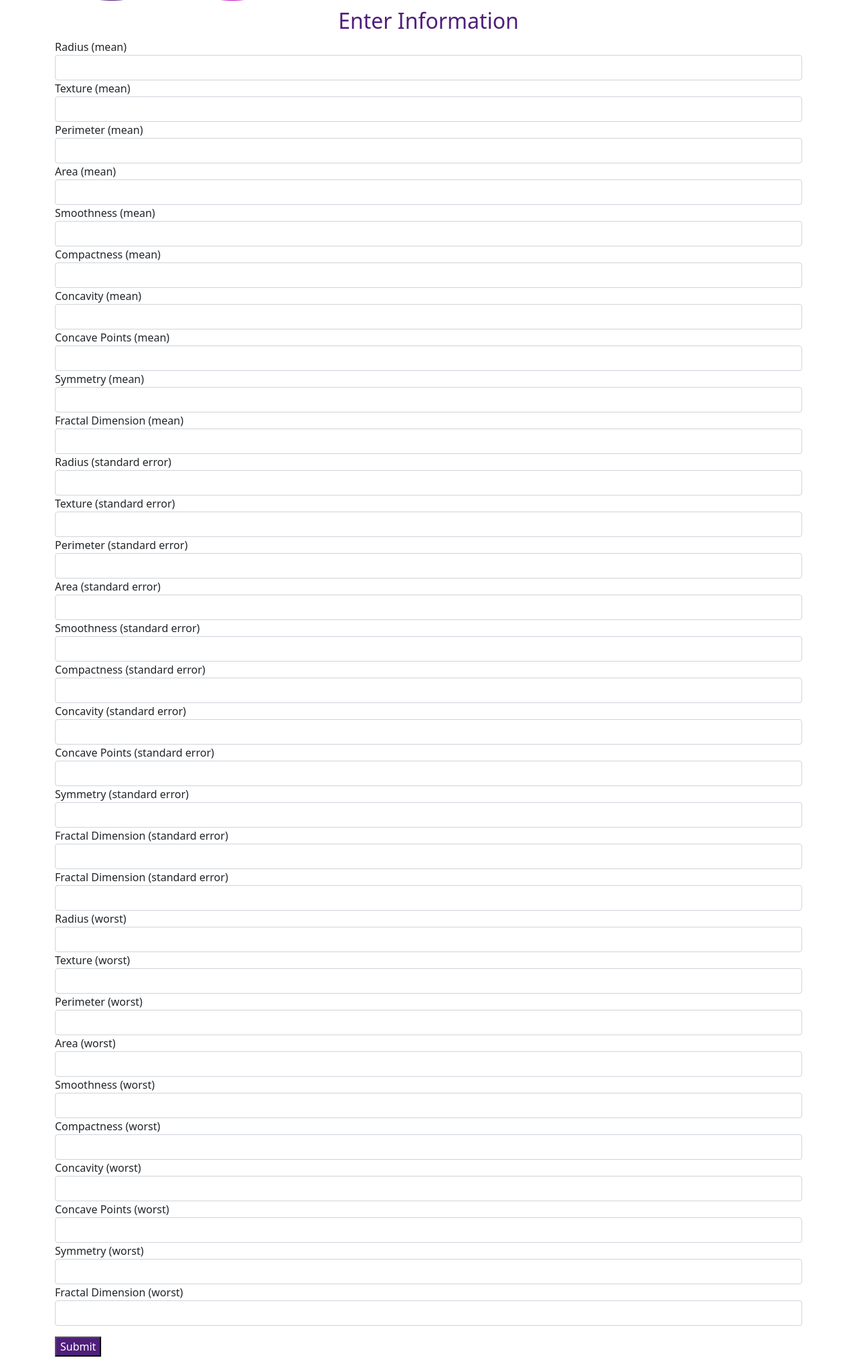
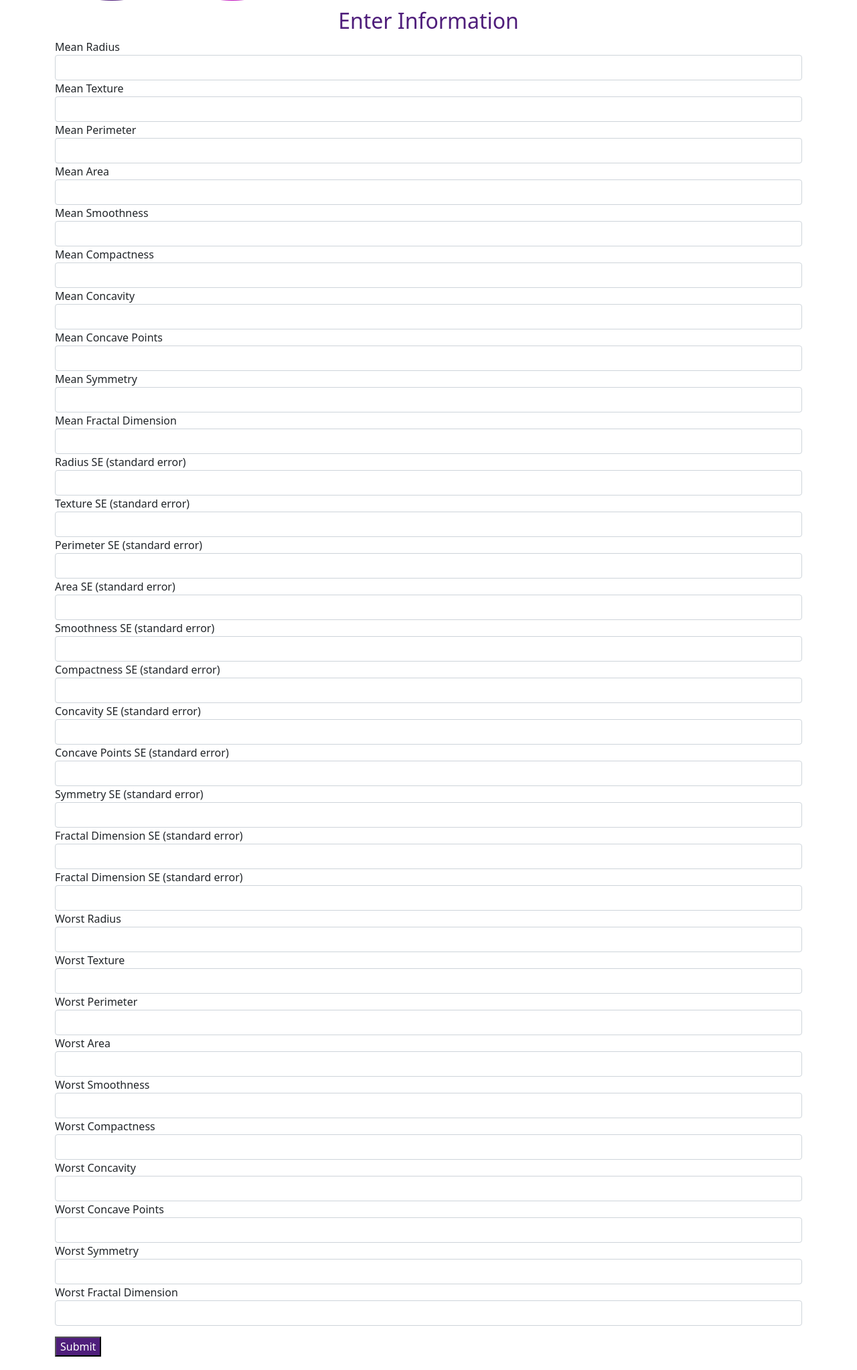
Before and after one commit to ManeliFotoutan/smart-website-for-cancer-recognition, a Flask app: page /input in a window 1280 px wide. Shown: the part 134-2180 px from the top of the page at 67% size. Run offline with Flask 3, Linux system fonts and the light colour scheme; the visitor is signed in with stand-in values (Sample User, id 1); some libraries are stand-ins or nearby versions.

Commit message:
change input names

```diff
--- a/templates/input.html
+++ b/templates/input.html
@@ -61,128 +61,128 @@
 
         <form method="POST"">
             <div class="form-group">
-                <label>Radius (mean)</label>
-                <input type="text" class="form-control" name="radius_mean" required>
+                <label>Mean Radius</label>
+                <input type="text" class="form-control" name="mean_radius" required>
             </div>
             <div class="form-group">
-                <label>Texture (mean)</label>
-                <input type="text" class="form-control" name="texture_mean" required>
+                <label>Mean Texture</label>
+                <input type="text" class="form-control" name="mean_texture" required>
             </div>
             <div class="form-group">
-                <label>Perimeter (mean)</label>
-                <input type="text" class="form-control" name="perimeter_mean" required>
+                <label>Mean Perimeter</label>
+                <input type="text" class="form-control" name="mean_perimeter" required>
             </div>
             <div class="form-group">
-                <label>Area (mean)</label>
-                <input type="text" class="form-control" name="area_mean" required>
+                <label>Mean Area</label>
+                <input type="text" class="form-control" name="mean_area" required>
             </div>
             <div class="form-group">
-                <label>Smoothness (mean)</label>
-                <input type="text" class="form-control" name="smoothness_mean" required>
+                <label>Mean Smoothness</label>
+                <input type="text" class="form-control" name="mean_smoothness" required>
             </div>
             <div class="form-group">
-                <label>Compactness (mean)</label>
-                <input type="text" class="form-control" name="compactness_mean" required>
+                <label>Mean Compactness</label>
+                <input type="text" class="form-control" name="mean_compactness" required>
             </div>
             <div class="form-group">
-                <label>Concavity (mean)</label>
-                <input type="text" class="form-control" name="concavity_mean" required>
+                <label>Mean Concavity</label>
+                <input type="text" class="form-control" name="mean_concavity" required>
             </div>
             <div class="form-group">
-                <label>Concave Points (mean)</label>
-                <input type="text" class="form-control" name="concave_points_mean" required>
+                <label>Mean Concave Points</label>
+                <input type="text" class="form-control" name="mean_concave_points" required>
             </div>
             <div class="form-group">
-                <label>Symmetry (mean)</label>
-                <input type="text" class="form-control" name="symmetry_mean)" required>
+                <label>Mean Symmetry</label>
+                <input type="text" class="form-control" name="mean_symmetry" required>
             </div>
             <div class="form-group">
-                <label>Fractal Dimension (mean)</label>
-                <input type="text" class="form-control" name="fractal_dimension_mean" required>
+                <label>Mean Fractal Dimension</label>
+                <input type="text" class="form-control" name="mean_fractal_dimension" required>
             </div>
             <div class="form-group">
-                <label>Radius (standard error)</label>
-                <input type="text" class="form-control" name="radius_standard_error" required>
+                <label>Radius SE (standard error)</label>
+                <input type="text" class="form-control" name="radius_se" required>
             </div>
             <div class="form-group">
-                <label>Texture (standard error)</label>
-                <input type="text" class="form-control" name="texture_standard_error" required>
+                <label>Texture SE (standard error)</label>
+                <input type="text" class="form-control" name="texture_se" required>
             </div>
             <div class="form-group">
-                <label>Perimeter (standard error)</label>
-                <input type="text" class="form-control" name="perimeter_standard_error" required>
+                <label>Perimeter SE (standard error)</label>
+                <input type="text" class="form-control" name="perimeter_se" required>
             </div>
             <div class="form-group">
-                <label>Area (standard error)</label>
-                <input type="text" class="form-control" name="area_standard_error" required>
+                <label>Area SE (standard error)</label>
+                <input type="text" class="form-control" name="area_se" required>
             </div>
             <div class="form-group">
-                <label>Smoothness (standard error)</label>
-                <input type="text" class="form-control" name="smoothness_standard_error" required>
+                <label>Smoothness SE (standard error)</label>
+                <input type="text" class="form-control" name="smoothness_se" required>
             </div>
             <div class="form-group">
-                <label>Compactness (standard error)</label>
-                <input type="text" class="form-control" name="compactness_standard_error" required>
+                <label>Compactness SE (standard error)</label>
+                <input type="text" class="form-control" name="compactness_se" required>
             </div>
             <div class="form-group">
-                <label>Concavity (standard error)</label>
-                <input type="text" class="form-control" name="concavity_standard_error" required>
+                <label>Concavity SE (standard error)</label>
+                <input type="text" class="form-control" name="concavity_se" required>
             </div>
             <div class="form-group">
-                <label>Concave Points (standard error)</label>
-                <input type="text" class="form-control" name="concave_points_standard_error" required>
+                <label>Concave Points SE (standard error)</label>
+                <input type="text" class="form-control" name="concave_points_se" required>
             </div>
             <div class="form-group">
-                <label>Symmetry (standard error)</label>
-                <input type="text" class="form-control" name="symmetry_standard_error" required>
+                <label>Symmetry SE (standard error)</label>
+                <input type="text" class="form-control" name="symmetry_se" required>
             </div>
             <div class="form-group">
-                <label>Fractal Dimension (standard error)</label>
-                <input type="text" class="form-control" name="fractal_dimension_standard_error" required>
+                <label>Fractal Dimension SE (standard error)</label>
+                <input type="text" class="form-control" name="fractal_dimension_se" required>
             </div>
             <div class="form-group">
-                <label>Fractal Dimension (standard error)</label>
-                <input type="text" class="form-control" name="fractal_dimension_standard_error" required>
+                <label>Fractal Dimension SE (standard error)</label>
+                <input type="text" class="form-control" name="fractal_dimension_se" required>
             </div>
             <div class="form-group">
-                <label>Radius (worst)</label>
-                <input type="text" class="form-control" name="radius_worst" required>
+                <label>Worst Radius</label>
+                <input type="text" class="form-control" name="worst_radius" required>
             </div>
             <div class="form-group">
-                <label>Texture (worst)</label>
-                <input type="text" class="form-control" name="texture_worst" required>
+                <label>Worst Texture</label>
+                <input type="text" class="form-control" name="worst_texture" required>
             </div>
             <div class="form-group">
-                <label>Perimeter (worst)</label>
-                <input type="text" class="form-control" name="perimeter_worst" required>
+                <label>Worst Perimeter</label>
+                <input type="text" class="form-control" name="worst_perimeter" required>
             </div>
             <div class="form-group">
-                <label>Area (worst)</label>
-                <input type="text" class="form-control" name="area_worst" required>
+                <label>Worst Area</label>
+                <input type="text" class="form-control" name="worst_area" required>
             </div>
             <div class="form-group">
-                <label>Smoothness (worst)</label>
-                <input type="text" class="form-control" name="smoothness_worst" required>
+                <label>Worst Smoothness</label>
+                <input type="text" class="form-control" name="worst_smoothness" required>
             </div>
             <div class="form-group">
-                <label>Compactness (worst)</label>
-                <input type="text" class="form-control" name="compactness_worst" required>
+                <label>Worst Compactness</label>
+                <input type="text" class="form-control" name="worst_compactness" required>
             </div>
             <div class="form-group">
-                <label>Concavity (worst)</label>
-                <input type="text" class="form-control" name="concavity_worst" required>
+                <label>Worst Concavity</label>
+                <input type="text" class="form-control" name="worst_concavity" required>
             </div>
             <div class="form-group">
-                <label>Concave Points (worst)</label>
-                <input type="text" class="form-control" name="concave_points_worst" required>
+                <label>Worst Concave Points</label>
+                <input type="text" class="form-control" name="worst_concave_points" required>
             </div>
             <div class="form-group">
-                <label>Symmetry (worst)</label>
-                <input type="text" class="form-control" name="symmetry_worst" required>
+                <label>Worst Symmetry</label>
+                <input type="text" class="form-control" name="worst_symmetry" required>
             </div>
             <div class="form-group">
-                <label>Fractal Dimension (worst)</label>
-                <input type="text" class="form-control" name="fractal_dimension_worst" required>
+                <label>Worst Fractal Dimension</label>
+                <input type="text" class="form-control" name="worst_fractal_dimension" required>
             </div>
             <div class="form-group mt-3">
                 <button type="submit" class="btn-custom">Submit</button>
```
